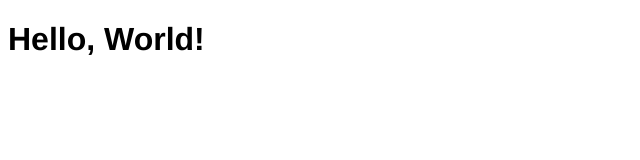
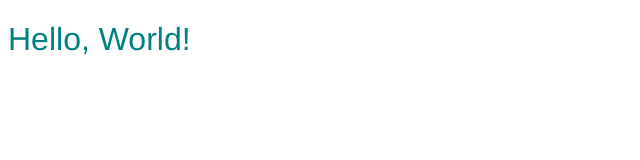
Before and after one commit to mccraya1/TC349, a plain HTML site: page week1/hello.html in a window 1280 px wide. Shown: the whole page, without its empty margins (0-640 px from the left). Drawn offline with Linux system fonts and the light colour scheme.

Commit message:
Hello world

```diff
--- a/week1/hello.html
+++ b/week1/hello.html
@@ -4,7 +4,7 @@
  <meta http-equiv="Content-Type" content="text/html; charset=UTF-8">
  <title>Hello, World!</title>
  <style type="text/css" media="screen">
- h1 { font-family: Helvetica; }
+ h1 { font-family: Helvetica; color: teal; font-weight: lighter; }
  </style>
 </head>
 <body>
```
